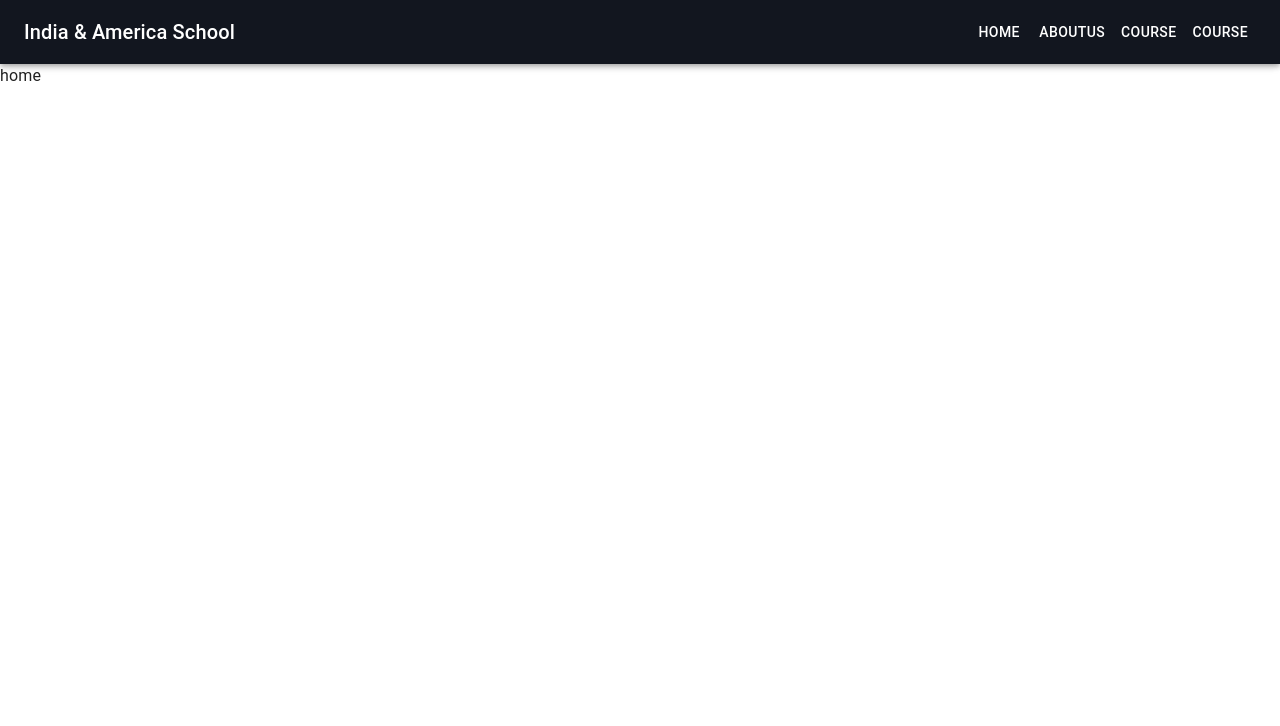
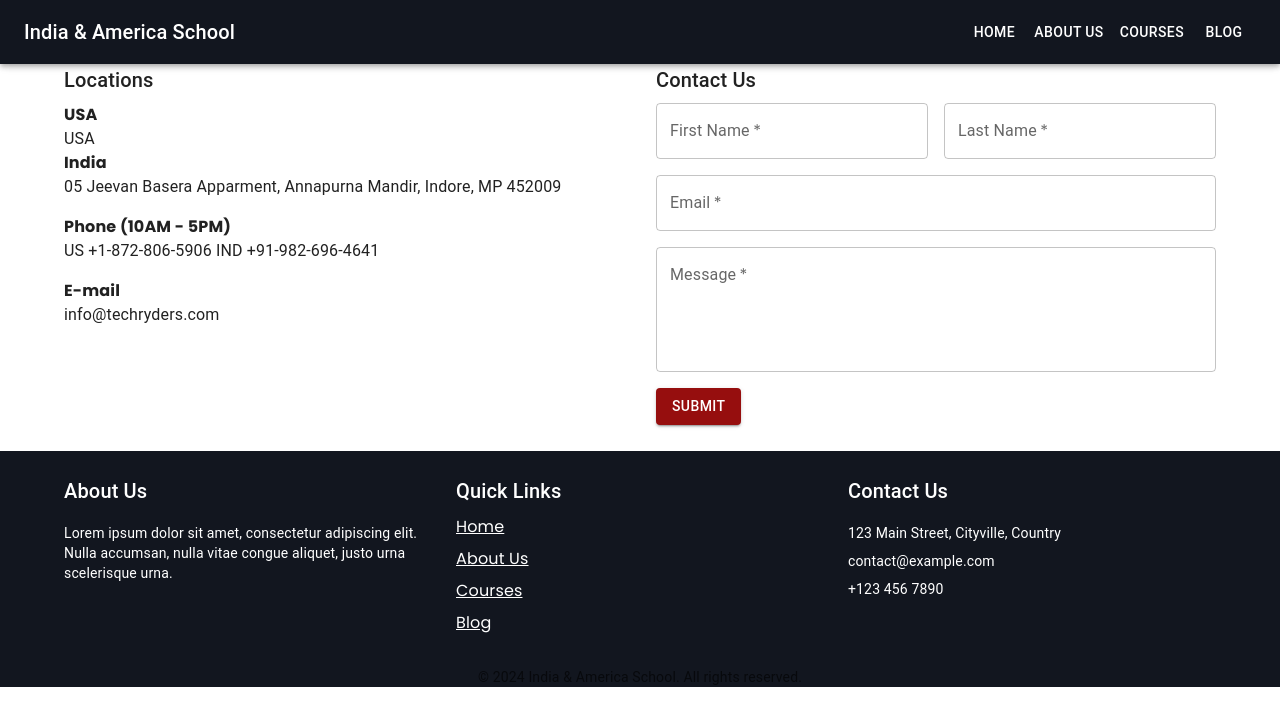
Before and after one commit to Khalilov07/India-America-School, a React (Create React App) app: page / in a window 1280 px wide. Shown: the top 726 px of the page. Built offline with nearby package versions, Linux system fonts and the light colour scheme.

Commit message:
added links, from and footer

```diff
--- a/public/index.html
+++ b/public/index.html
@@ -1,23 +1,29 @@
 <!DOCTYPE html>
 <html lang="en">
+
 <head>
   <meta charset="utf-8" />
   <link rel="icon" href="%PUBLIC_URL%/favicon.ico" />
   <meta name="viewport" content="width=device-width, initial-scale=1" />
   <meta name="theme-color" content="#000000" />
-    <meta
-      name="description"
-      content="Web site created using create-react-app"
-    />
+  <meta name="description" content="Web site created using create-react-app" />
+  <link rel="preconnect" href="https://fonts.googleapis.com">
+  <link rel="preconnect" href="https://fonts.gstatic.com" crossorigin>
+  <link
+    href="https://fonts.googleapis.com/css2?family=Poppins:ital,wght@0,100;0,200;0,300;0,400;0,500;0,600;0,700;0,800;0,900;1,100;1,200;1,300;1,400;1,500;1,600;1,700;1,800;1,900&display=swap"
+    rel="stylesheet">
+
   <link rel="apple-touch-icon" href="%PUBLIC_URL%/logo192.png" />
 
   <link rel="manifest" href="%PUBLIC_URL%/manifest.json" />
 
   <title>India & USA School</title>
 </head>
+
 <body>
   <noscript>You need to enable JavaScript to run this app.</noscript>
   <div id="root"></div>
 
 </body>
+
 </html>
--- a/src/App.css
+++ b/src/App.css
@@ -5,4 +5,5 @@
   list-style: none;
   text-decoration: none;
   box-sizing: border-box;
+  font-family: "Poppins", sans-serif;
 }
--- a/src/components/Footer/Footer.jsx
+++ b/src/components/Footer/Footer.jsx
@@ -1,10 +1,63 @@
 import React from 'react';
+import Box from '@mui/material/Box';
+import Container from '@mui/material/Container';
+import Typography from '@mui/material/Typography';
+import Link from '@mui/material/Link';
+import Grid from '@mui/material/Grid';
 
 const Footer = () => {
     return (
-        <div>
-
-        </div>
+        <Box component="footer" sx={{ mt: '50px', backgroundColor: '#12161F', color: '#fff' }}>
+            <Container>
+                <Grid container spacing={3}>
+                    <Grid item xs={12} sm={6} md={4}>
+                        <Typography variant="h6" component="div">
+                            About Us
+                        </Typography>
+                        <Typography variant="body2" sx={{ mt: 2 }}>
+                            Lorem ipsum dolor sit amet, consectetur adipiscing elit. Nulla accumsan, nulla vitae congue
+                            aliquet, justo urna scelerisque urna.
+                        </Typography>
+                    </Grid>
+                    <Grid item xs={12} sm={6} md={4}>
+                        <Typography variant="h6" component="div">
+                            Quick Links
+                        </Typography>
+                        <Link to="/" color="inherit" sx={{ display: 'block', mt: 1 }}>
+                            Home
+                        </Link>
+                        <Link to="/about" color="inherit" sx={{ display: 'block', mt: 1 }}>
+                            About Us
+                        </Link>
+                        <Link to="/course" color="inherit" sx={{ display: 'block', mt: 1 }}>
+                            Courses
+                        </Link>
+                        <Link to="/blog" color="inherit" sx={{ display: 'block', mt: 1 }}>
+                            Blog
+                        </Link>
+                    </Grid>
+                    <Grid item xs={12} sm={6} md={4}>
+                        <Typography variant="h6" component="div">
+                            Contact Us
+                        </Typography>
+                        <Typography variant="body2" sx={{ mt: 2 }}>
+                            123 Main Street, Cityville, Country
+                        </Typography>
+                        <Typography variant="body2" sx={{ mt: 1 }}>
+                            contact@example.com
+                        </Typography>
+                        <Typography variant="body2" sx={{ mt: 1 }}>
+                            +123 456 7890
+                        </Typography>
+                    </Grid>
+                </Grid>
+                <Box sx={{ mt: 4 }}>
+                    <Typography variant="body2" color="text.secondary" align="center">
+                        © {new Date().getFullYear()} India & America School. All rights reserved.
+                    </Typography>
+                </Box>
+            </Container>
+        </Box>
     );
 };
 
--- a/src/components/Header/Header.jsx
+++ b/src/components/Header/Header.jsx
@@ -8,9 +8,8 @@ import Divider from '@mui/material/Divider';
 import Drawer from '@mui/material/Drawer';
 import IconButton from '@mui/material/IconButton';
 import List from '@mui/material/List';
-import ListItem from '@mui/material/ListItem';
-import ListItemButton from '@mui/material/ListItemButton';
-import ListItemText from '@mui/material/ListItemText';
+import Menu from '@mui/material/Menu';
+import MenuItem from '@mui/material/MenuItem';
 import MenuIcon from '@mui/icons-material/Menu';
 import Toolbar from '@mui/material/Toolbar';
 import Typography from '@mui/material/Typography';
@@ -19,11 +18,19 @@ import Button from '@mui/material/Button';
 import { Link } from 'react-router-dom';
 import Links from './Links';
 
-
-
 const drawerWidth = 280;
 
 const Header = (props) => {
+
+    const [anchorEl, setAnchorEl] = React.useState(null);
+    const open = Boolean(anchorEl);
+    const handleClick = (event) => {
+        setAnchorEl(event.currentTarget);
+    };
+    const handleClose = () => {
+        setAnchorEl(null);
+    };
+
     const { window } = props;
     const [mobileOpen, setMobileOpen] = React.useState(false);
 
@@ -49,7 +56,15 @@ const Header = (props) => {
         <Box sx={{ display: 'flex' }}>
             <CssBaseline />
             <AppBar component="nav">
-                <Toolbar sx={{ background: '#12161F' }}>
+                <Toolbar
+                    sx={{
+                        background: '#12161F',
+                        flexGrow: 1,
+                        display: 'flex',
+                        alignItems: 'center',
+                        justifyContent: 'end'
+                    }}
+                >
                     <IconButton
                         color="inherit"
                         aria-label="open drawer"
@@ -67,25 +82,47 @@ const Header = (props) => {
                         India & America School
                     </Typography>
                     <Box sx={{ display: { xs: 'none', sm: 'block' } }}>
-                        <Button sx={{ color: '#fff' }}>
-                            <Link style={{ color: '#fff' }} to='/'>
-                                Home
-                            </Link>
+                        <Button component={Link} to='/' sx={{ color: '#fff' }}>
+                            Home
                         </Button>
-                        <Button sx={{ color: '#fff' }}>
-                            <Link style={{ color: '#fff' }} to='/about'>
-                                AboutUs
-                            </Link>
+                        <Button component={Link} to='/about' sx={{ color: '#fff' }}>
+                            About Us
                         </Button>
-                        <Button sx={{ color: '#fff' }}>
-                            <Link style={{ color: '#fff' }} to='/course'>
-                                Course
-                            </Link>
+                        <Button component={Link} to='/courses' sx={{ color: '#fff' }}>
+                            Courses
                         </Button>
-                        <Button sx={{ color: '#fff' }}>
-                            <Link style={{ color: '#fff' }} to='/blog'>
-                                Course
-                            </Link>
+                        {/* <Menu
+                            id="basic-menu"
+                            anchorEl={anchorEl}
+                            open={open}
+                            onClose={handleClose}
+                            MenuListProps={{
+                                'aria-labelledby': 'basic-button',
+                            }}
+                        >
+                            <MenuItem onClick={handleClose}>
+                                <Button component={Link} to='/' sx={{ color: '#000', mx: 2 }}>
+                                    Blog
+                                </Button>
+                            </MenuItem>
+                            <MenuItem onClick={handleClose}>
+                                <Button component={Link} to='/' sx={{ color: '#000', mx: 2 }}>
+                                    Blog
+                                </Button>
+                            </MenuItem>
+                            <MenuItem onClick={handleClose}>
+                                <Button component={Link} to='/' sx={{ color: '#000', mx: 2 }}>
+                                    Blog
+                                </Button>
+                            </MenuItem>
+                            <MenuItem onClick={handleClose}>
+                                <Button component={Link} to='/' sx={{ color: '#000', mx: 2 }}>
+                                    Blog
+                                </Button>
+                            </MenuItem>
+                        </Menu> */}
+                        <Button component={Link} to='/blog' sx={{ color: '#fff' }}>
+                            Blog
                         </Button>
                     </Box>
                 </Toolbar>
@@ -94,6 +131,7 @@ const Header = (props) => {
                 <Drawer
                     container={container}
                     variant="temporary"
+                    anchor="right"
                     open={mobileOpen}
                     onClose={handleDrawerToggle}
                     ModalProps={{
--- a/src/components/Header/Links.jsx
+++ b/src/components/Header/Links.jsx
@@ -1,50 +1,38 @@
 import React from 'react';
-
+import { Link } from 'react-router-dom';
 import ListItem from '@mui/material/ListItem';
 import ListItemButton from '@mui/material/ListItemButton';
 import ListItemText from '@mui/material/ListItemText';
-
-import { Link } from 'react-router-dom';
+import { Button, MenuItem, Menu } from '@mui/material';
 
 const Links = () => {
+    const menuItems = [
+        { label: 'Home', to: '/' },
+        { label: 'About Us', to: '/about' },
+        { label: 'Course', to: '/course' },
+        { label: 'Blog', to: '/blog' },
+    ];
+
+    const [anchorEl, setAnchorEl] = React.useState(null);
+    const open = Boolean(anchorEl);
+    const handleClose = () => {
+        setAnchorEl(null);
+    };
+
+
     return (
         <>
-            <ListItem disablePadding>
+            {menuItems.map((item, index) => (
+                <ListItem key={index} disablePadding>
                     <ListItemButton sx={{ textAlign: 'center' }}>
                         <ListItemText>
-                        <Link style={{ color: "#000" }} to='/'>
-                            Home
+                            <Link style={{ color: "#000" }} to={item.to}>
+                                {item.label}
                             </Link>
                         </ListItemText>
                     </ListItemButton>
                 </ListItem>
-            <ListItem disablePadding>
-                <ListItemButton sx={{ textAlign: 'center' }}>
-                    <ListItemText>
-                        <Link style={{ color: "#000" }} to='/about'>
-                            AboutUs
-                        </Link>
-                    </ListItemText>
-                </ListItemButton>
-            </ListItem>
-            <ListItem disablePadding>
-                <ListItemButton sx={{ textAlign: 'center' }}>
-                    <ListItemText>
-                        <Link style={{ color: "#000" }} to='/course'>
-                            Course
-                        </Link>
-                    </ListItemText>
-                </ListItemButton>
-            </ListItem>
-            <ListItem disablePadding>
-                <ListItemButton sx={{ textAlign: 'center' }}>
-                    <ListItemText>
-                        <Link style={{ color: "#000" }} to='/blog'>
-                            Blog
-                        </Link>
-                    </ListItemText>
-                </ListItemButton>
-            </ListItem>
+            ))}
         </>
     );
 };
--- /dev/null
+++ b/src/pages/HomePage/Contact.jsx
@@ -0,0 +1,100 @@
+import React from 'react';
+import Container from '@mui/material/Container';
+import Grid from '@mui/material/Grid';
+import Typography from '@mui/material/Typography';
+import TextField from '@mui/material/TextField';
+import Button from '@mui/material/Button';
+
+const Contact = () => {
+    const handleSubmit = (event) => {
+        event.preventDefault();
+        // Обработка отправки данных формы - здесь можно добавить вашу логику
+    };
+
+    return (
+        <Container>
+            <Grid container spacing={4}>
+                {/* Левая сторона - Информация о местоположениях */}
+                <Grid item xs={12} sm={6}>
+                    <Typography variant="h6" gutterBottom>
+                        Locations
+                    </Typography>
+                    <Typography>
+                        <strong>USA</strong><br />
+                        USA
+                    </Typography>
+                    <Typography>
+                        <strong>India</strong><br />
+                        05 Jeevan Basera Apparment, Annapurna Mandir, Indore, MP 452009
+                    </Typography>
+                    <Typography sx={{ mt: 2 }}>
+                        <strong>Phone (10AM - 5PM)</strong><br />
+                        US  +1-872-806-5906
+                        IND +91-982-696-4641
+                    </Typography>
+                    <Typography sx={{ mt: 2 }}>
+                        <strong>E-mail</strong><br />
+                        info@techryders.com
+                    </Typography>
+                </Grid>
+
+                {/* Правая сторона - Форма */}
+                <Grid item xs={12} sm={6}>
+                    <Typography variant="h6" gutterBottom>
+                        Contact Us
+                    </Typography>
+                    <form onSubmit={handleSubmit}>
+                        <Grid container spacing={2}>
+                            <Grid item xs={12} sm={6}>
+                                <TextField
+                                    required
+                                    fullWidth
+                                    id="firstName"
+                                    label="First Name"
+                                    name="firstName"
+                                />
+                            </Grid>
+                            <Grid item xs={12} sm={6}>
+                                <TextField
+                                    required
+                                    fullWidth
+                                    id="lastName"
+                                    label="Last Name"
+                                    name="lastName"
+                                />
+                            </Grid>
+                            <Grid item xs={12}>
+                                <TextField
+                                    required
+                                    fullWidth
+                                    id="email"
+                                    label="Email"
+                                    name="email"
+                                    type="email"
+                                />
+                            </Grid>
+                            <Grid item xs={12}>
+                                <TextField
+                                    required
+                                    fullWidth
+                                    id="message"
+                                    label="Message"
+                                    name="message"
+                                    multiline
+                                    rows={4}
+                                />
+                            </Grid>
+                            <Grid item xs={12}>
+                                <Button type="submit" variant="contained" sx={{ background: "#960E0E" }}>
+                                    Submit
+                                </Button>
+                            </Grid>
+                        </Grid>
+                    </form>
+                </Grid>
+            </Grid>
+        </Container>
+    );
+};
+
+export default Contact;
--- a/src/pages/HomePage/HomePage.jsx
+++ b/src/pages/HomePage/HomePage.jsx
@@ -1,10 +1,11 @@
 import React from 'react';
+import Contact from './Contact';
 
 const HomePage = () => {
     return (
-        <div>
-            home
-        </div>
+        <main className='main'>
+            <Contact />
+        </main>
     );
 };
 
```
Lines whose indentation alone changed are shown as unchanged.
